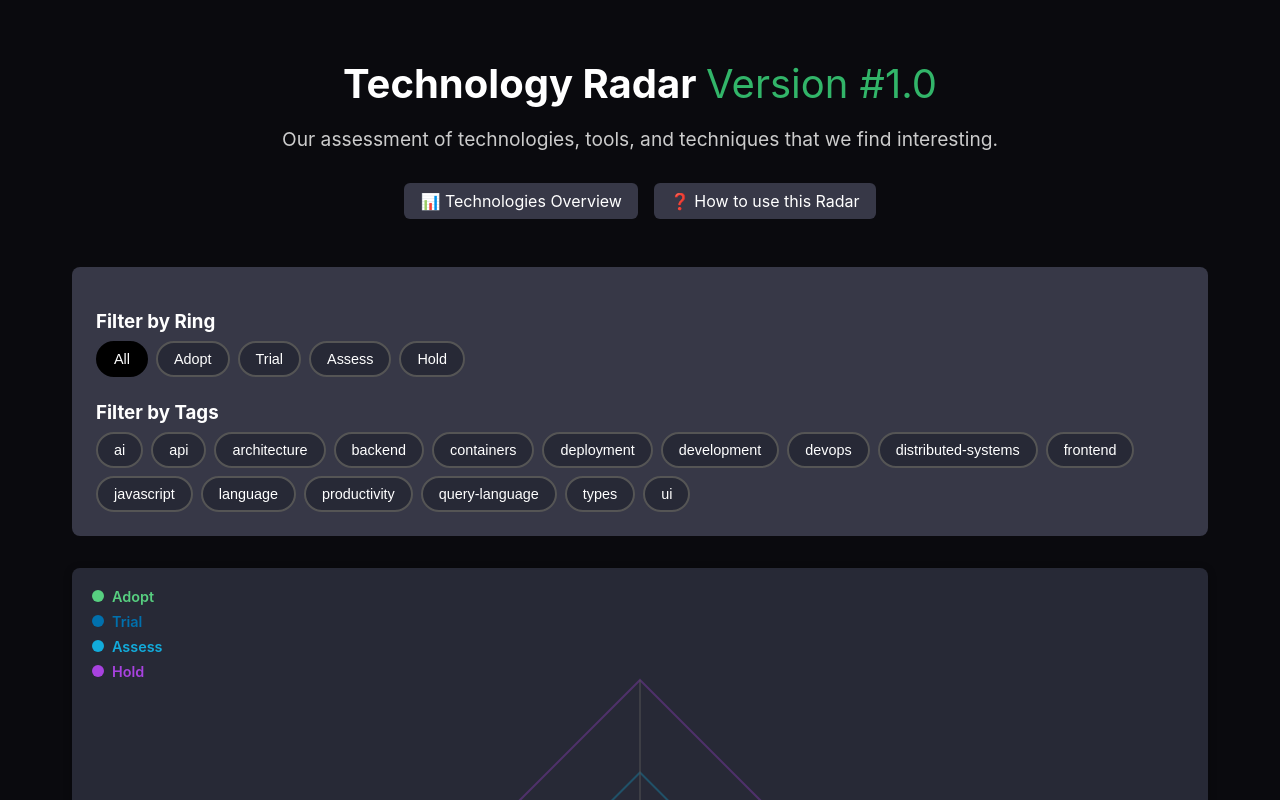
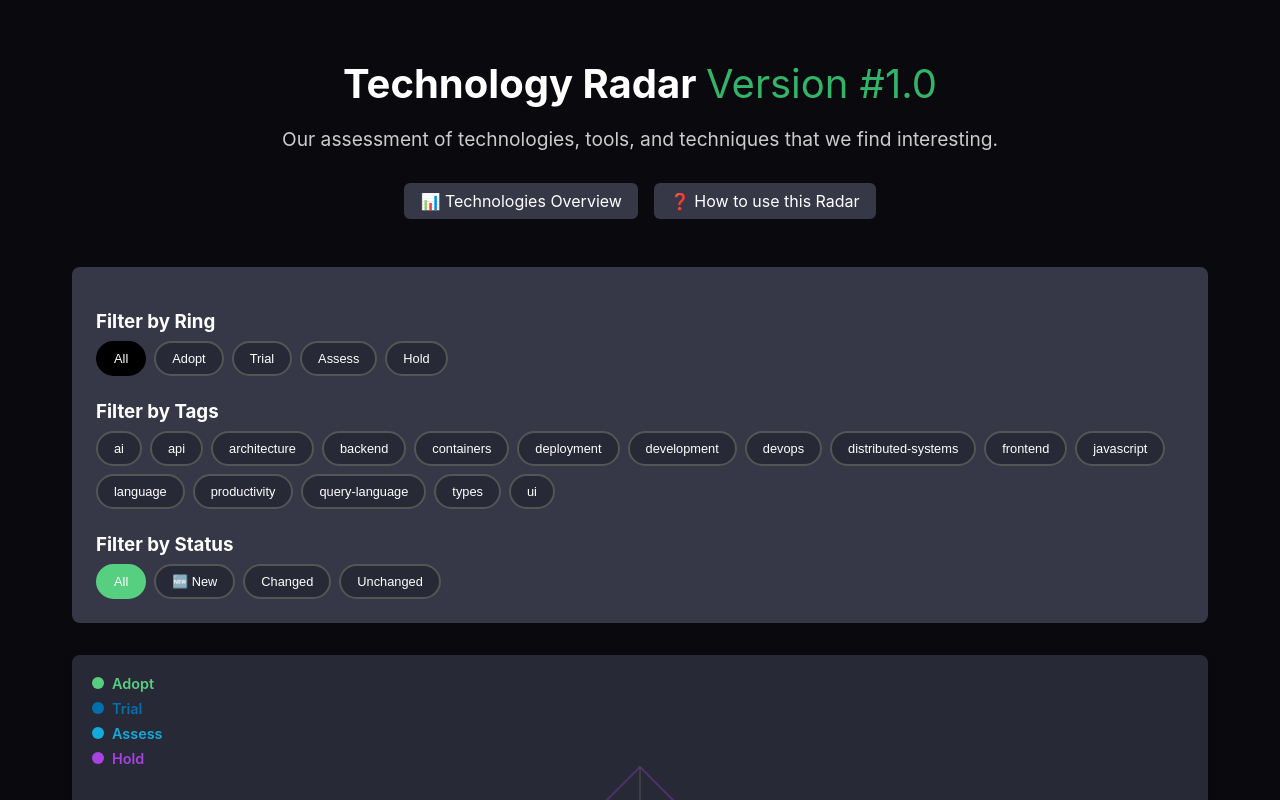
Before and after one commit to fabigr8/easy-techradar, a Next.js app: page / in a window 1280 px wide. Shown: the top 800 px of the page. Built offline with nearby package versions, Linux system fonts and the light colour scheme.

Commit message:
Add status filtering to technologies and enhance ring info display in TechnologyDetail

```diff
--- a/pages/index.js
+++ b/pages/index.js
@@ -10,15 +10,27 @@ import styles from '../styles/Home.module.css';
 export default function Home({ radarData }) {
   const [selectedRing, setSelectedRing] = useState(null);
   const [selectedTags, setSelectedTags] = useState([]);
+  const [selectedStatus, setSelectedStatus] = useState(null);
 
   // Get all unique tags
   const allTags = [...new Set(radarData.technologies.flatMap(tech => tech.tags))].sort();
 
-  // Filter technologies based on selected ring and tags
+  // Filter technologies based on selected ring, tags, and status
   const filteredTechnologies = radarData.technologies.filter(tech => {
     const ringMatch = !selectedRing || tech.ring === selectedRing;
     const tagMatch = selectedTags.length === 0 || selectedTags.some(tag => tech.tags.includes(tag));
-    return ringMatch && tagMatch;
+
+    // Status filter logic
+    let statusMatch = true;
+    if (selectedStatus === 'new') {
+      statusMatch = tech.isNew;
+    } else if (selectedStatus === 'changed') {
+      statusMatch = tech.hasChanged;
+    } else if (selectedStatus === 'unchanged') {
+      statusMatch = !tech.isNew && !tech.hasChanged;
+    }
+
+    return ringMatch && tagMatch && statusMatch;
   });
 
   const toggleTag = (tag) => {
@@ -95,6 +107,36 @@ export default function Home({ radarData }) {
                 ))}
               </div>
             </div>
+
+            <div className={styles.controlGroup}>
+              <h3>Filter by Status</h3>
+              <div className={styles.tagFilters}>
+                <button
+                  className={`${styles.tagBtn} ${!selectedStatus ? styles.active : ''}`}
+                  onClick={() => setSelectedStatus(null)}
+                >
+                  All
+                </button>
+                <button
+                  className={`${styles.tagBtn} ${selectedStatus === 'new' ? styles.active : ''}`}
+                  onClick={() => setSelectedStatus('new')}
+                >
+                  🆕 New
+                </button>
+                <button
+                  className={`${styles.tagBtn} ${selectedStatus === 'changed' ? styles.active : ''}`}
+                  onClick={() => setSelectedStatus('changed')}
+                >
+                  Changed
+                </button>
+                <button
+                  className={`${styles.tagBtn} ${selectedStatus === 'unchanged' ? styles.active : ''}`}
+                  onClick={() => setSelectedStatus('unchanged')}
+                >
+                  Unchanged
+                </button>
+              </div>
+            </div>
           </div>
 
           {/* Radar Chart */}
--- a/styles/Home.module.css
+++ b/styles/Home.module.css
@@ -83,7 +83,7 @@
   border-radius: 20px;
   cursor: pointer;
   transition: all 0.2s;
-  font-size: 0.9rem;
+  font-size: 0.8rem;
 }
 
 .ringBtn.active {
--- a/styles/Overview.module.css
+++ b/styles/Overview.module.css
@@ -162,7 +162,7 @@
 .dimensionScore {
   display: flex;
   align-items: center;
-  justify-content: center;
+  justify-content: left;
   font-size: 0.85rem;
 }
 
--- a/styles/TechnologyDetail.module.css
+++ b/styles/TechnologyDetail.module.css
@@ -218,12 +218,15 @@
   padding: 1rem;
 }
 
-.ringInfo {
+.ringInfoAsCard {
   background: #2a2d3a;
   padding: 2rem;
   border-radius: 8px;
   border: 1px solid #444;
   margin-bottom: 3rem;
+}
+.ringInfo{
+
 }
 
 .ringInfo h2 {
```
Also changed, not shown: pages/technologies/[id].js (+16 -13 lines).
